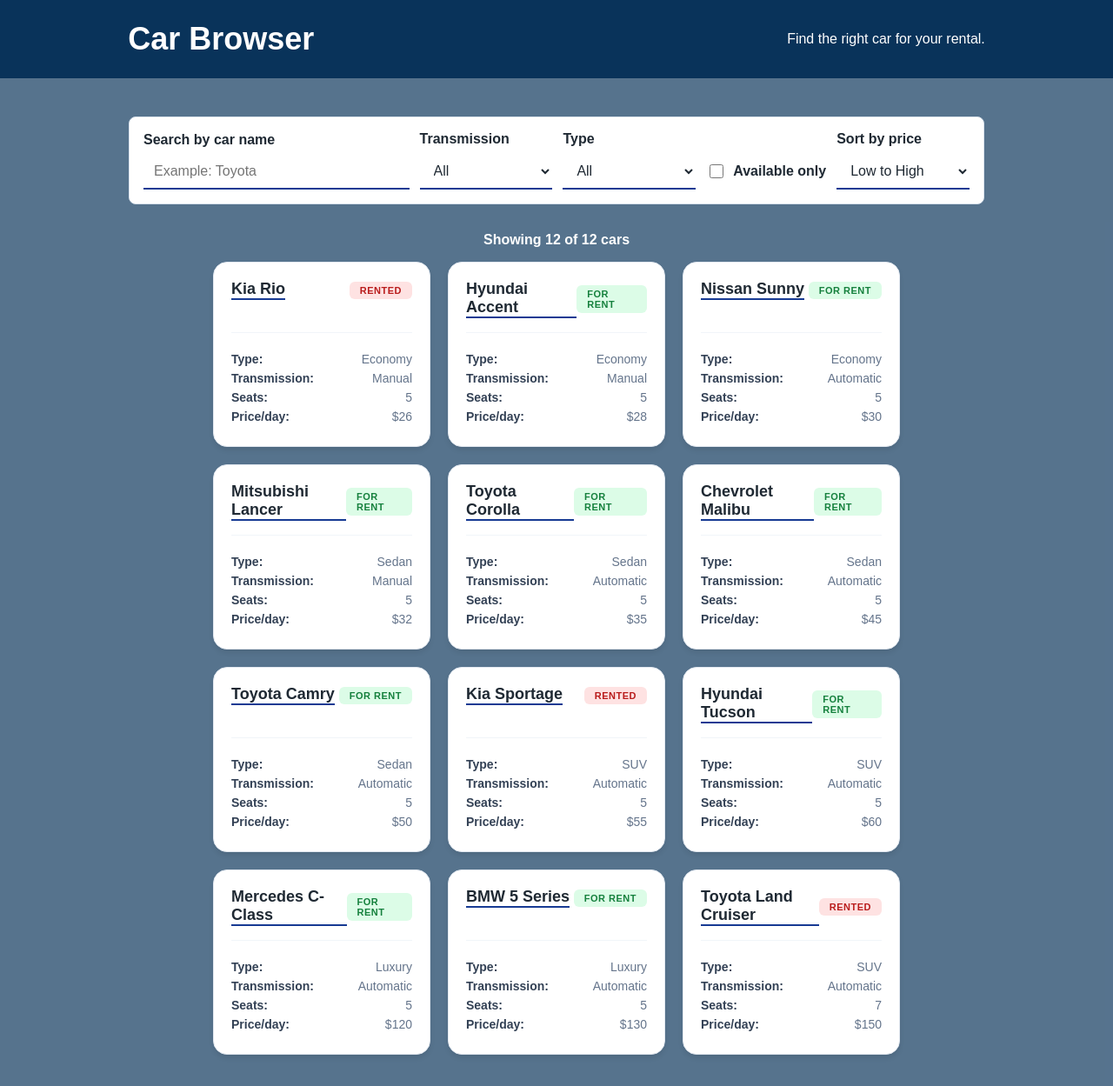
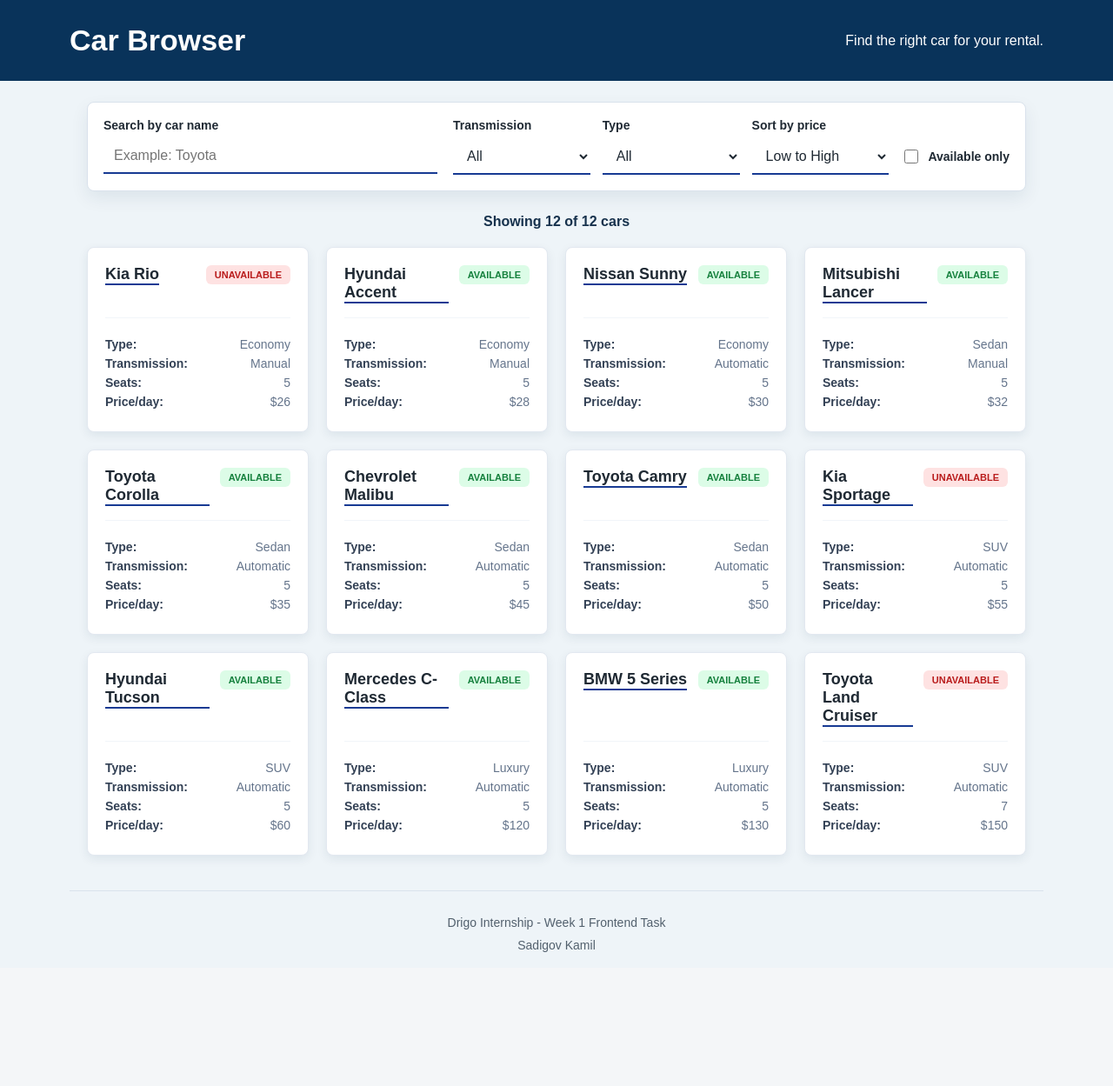
Before and after one commit to Sadigov26/drigo-car-browser, a React (Vite) app: page / in a window 1280 px wide. Shown: the whole page at 87% size. After the commit the page ends 1113 px from the top, so only its background shows below. Built offline with nearby package versions, Linux system fonts and the light colour scheme.

Commit message:
add documentation and polish layout

```diff
--- a/src/components/CarCard/CarCard.jsx
+++ b/src/components/CarCard/CarCard.jsx
@@ -10,7 +10,7 @@
       <div className={styles.cardTop}>
         <h2 className={styles.title}>{car.name}</h2>
         <span className={badgeClassName}>
-          {car.available ? "For Rent" : "Rented"}
+          {car.available ? "Available" : "Unavailable"}
         </span>
       </div>
       <div className={styles.details}>
--- a/src/components/CarCard/CarCard.module.css
+++ b/src/components/CarCard/CarCard.module.css
@@ -1,42 +1,45 @@
 .card {
+  display: flex;
+  flex-direction: column;
   padding: 20px;
   background-color: #ffffff;
   border: 1px solid #e2e8f0;
-  border-radius: 16px;
-  transition: all 0.3s ease;
-  box-shadow: 0 4px 6px -1px rgba(0, 0, 0, 0.1);
-  display: flex;
-  flex-direction: column;
+  border-radius: 8px;
+  box-shadow: 0 4px 12px rgba(15, 45, 77, 0.08);
+  transition:
+    transform 0.2s ease,
+    border-color 0.2s ease;
 }
 
-
 .card:hover {
-  transform: translateY(-5px);
+  transform: translateY(-3px);
   border-color: #09335a;
 }
 
 .cardTop {
   display: flex;
   justify-content: space-between;
-  align-items: center;
+  align-items: flex-start;
+  gap: 12px;
   margin-bottom: 16px;
 }
 
 .title {
   margin: 0;
   color: #1f2933;
-  border-bottom: 2px solid #173a93;
   font-size: 18px;
   font-weight: 700;
+  border-bottom: 2px solid #173a93;
 }
 
 .badge {
-  padding: 4px 12px;
+  padding: 5px 10px;
   font-size: 11px;
   font-weight: 600;
   text-transform: uppercase;
+  letter-spacing: 0;
+  white-space: nowrap;
   border-radius: 6px;
-  letter-spacing: 0.5px;
 }
 
 .badgeAvailable {
@@ -50,17 +53,18 @@
 }
 
 .details {
+  margin-top: auto;
+  padding-top: 16px;
   border-top: 1px solid #f1f5f9;
-  padding-top: 16px;
-  margin-top: auto;
 }
 
 .details p {
+  display: flex;
+  justify-content: space-between;
+  gap: 16px;
   margin: 6px 0;
   color: #64748b;
   font-size: 14px;
-  display: flex;
-  justify-content: space-between;
 }
 
 .details strong {
--- a/src/components/CarGrid/CarGrid.module.css
+++ b/src/components/CarGrid/CarGrid.module.css
@@ -1,12 +1,10 @@
 .carGrid {
-  display: flex;
-  flex-wrap: wrap;
-  justify-content: center;
+  display: grid;
+  grid-template-columns: repeat(auto-fit, minmax(250px, 1fr));
   width: 100%;
   gap: 20px;
 }
 
 .card {
-  width: calc(25% - 20px);
-  min-width: 250px;
+  width: 100%;
 }
--- /dev/null
+++ b/src/components/Footer/Footer.jsx
@@ -0,0 +1,12 @@
+import styles from "./Footer.module.css";
+
+const Footer = () => {
+  return (
+    <footer className={styles.footer}>
+      <p>Drigo Internship - Week 1 Frontend Task</p>
+      <p>Sadigov Kamil</p>
+    </footer>
+  );
+};
+
+export default Footer;
--- /dev/null
+++ b/src/components/Footer/Footer.module.css
@@ -0,0 +1,14 @@
+.footer {
+  width: min(1120px, 100%);
+  margin-top: auto;
+  padding: 18px 20px;
+  color: #52606d;
+  text-align: center;
+  border-top: 1px solid #d9e2ec;
+}
+
+.footer p {
+  margin: 0;
+  font-size: 14px;
+  padding-top: 10px;
+}
--- a/src/components/Header/Header.module.css
+++ b/src/components/Header/Header.module.css
@@ -2,35 +2,35 @@
   display: flex;
   justify-content: center;
   width: 100%;
-  margin-bottom: 24px;
-  padding: 24px;
+  padding: 28px 20px;
   background-color: #09335a;
 }
 
 .header h1 {
   margin: 0;
   color: #ffffff;
-  font-size: 36px;
+  font-size: 34px;
+  line-height: 1.1;
 }
 
 .headerContent {
   display: flex;
   justify-content: space-between;
   align-items: center;
-  width: 80%;
-  gap: 16px;
+  width: min(1120px, 100%);
+  gap: 24px;
 }
 
 .header p {
   margin: 0;
   color: #ffffff;
+  font-size: 16px;
 }
 
 @media screen and (max-width: 768px) {
   .headerContent {
     flex-direction: column;
     align-items: center;
-    align-content: center;
     text-align: center;
   }
 }
--- a/src/components/SearchBox/SearchBox.jsx
+++ b/src/components/SearchBox/SearchBox.jsx
@@ -14,7 +14,7 @@
 }) => {
   return (
     <div className={styles.searchBox}>
-      <div className={styles.field}>
+      <div className={`${styles.field} ${styles.searchField}`}>
         <label htmlFor="search">Search by car name</label>
         <input
           id="search"
@@ -25,6 +25,7 @@
         />
       </div>
 
+      <div className={styles.filterGroup}>
         <div className={styles.field}>
           <label htmlFor="transmission">Transmission</label>
           <select
@@ -53,15 +54,6 @@
           </select>
         </div>
 
-      <label className={styles.checkbox}>
-        <input
-          type="checkbox"
-          checked={availableOnly}
-          onChange={(event) => onAvailableChange(event.target.checked)}
-        />
-        Available only
-      </label>
-
         <div className={styles.field}>
           <label htmlFor="sort">Sort by price</label>
           <select
@@ -73,6 +65,16 @@
             <option value="highToLow">High to Low</option>
           </select>
         </div>
+
+        <label className={styles.checkbox}>
+          <input
+            type="checkbox"
+            checked={availableOnly}
+            onChange={(event) => onAvailableChange(event.target.checked)}
+          />
+          Available only
+        </label>
+      </div>
     </div>
   );
 };
--- a/src/components/SearchBox/SearchBox.module.css
+++ b/src/components/SearchBox/SearchBox.module.css
@@ -1,14 +1,21 @@
 .searchBox {
   display: grid;
-  grid-template-columns: 2fr 1fr 1fr auto 1fr;
-  align-items: end;
+  grid-template-columns: 1.2fr 2fr;
   width: 100%;
-  margin-bottom: 16px;
-  padding: 16px;
-  gap: 12px;
+  margin-bottom: 18px;
+  padding: 18px;
+  gap: 18px;
   background-color: #ffffff;
   border: 1px solid #d9e2ec;
   border-radius: 8px;
+  box-shadow: 0 8px 20px rgba(15, 45, 77, 0.08);
+}
+
+.filterGroup {
+  display: grid;
+  grid-template-columns: repeat(3, minmax(140px, 1fr)) auto;
+  align-items: end;
+  gap: 14px;
 }
 
 .field {
@@ -17,9 +24,14 @@
   gap: 8px;
 }
 
+.searchField {
+  min-width: 240px;
+}
+
 .field label,
 .checkbox {
   color: #1f2933;
+  font-size: 14px;
   font-weight: 600;
 }
 
@@ -29,10 +41,15 @@
   padding: 10px 12px;
   color: #1f2933;
   font-size: 16px;
+  background-color: #ffffff;
   border: none;
   border-bottom: 2px solid #173a93;
   outline: none;
-  background-color: #ffffff;
+}
+
+.field input:focus,
+.field select:focus {
+  border-bottom-color: #0f2d4d;
 }
 
 .checkbox {
@@ -48,14 +65,20 @@
   height: 16px;
 }
 
-@media screen and (max-width: 900px) {
+@media screen and (max-width: 1000px) {
   .searchBox {
+    grid-template-columns: 1fr;
+  }
+}
+
+@media screen and (max-width: 760px) {
+  .filterGroup {
     grid-template-columns: 1fr 1fr;
   }
 }
 
-@media screen and (max-width: 600px) {
-  .searchBox {
+@media screen and (max-width: 560px) {
+  .filterGroup {
     grid-template-columns: 1fr;
   }
 }
--- a/src/pages/CarBrowser/CarBrowser.jsx
+++ b/src/pages/CarBrowser/CarBrowser.jsx
@@ -2,6 +2,7 @@
 import { useSearchParams } from "react-router-dom";
 import Header from "../../components/Header/Header";
 import CarGrid from "../../components/CarGrid/CarGrid";
+import Footer from "../../components/Footer/Footer";
 import SearchBox from "../../components/SearchBox/SearchBox";
 import cars from "../../data/cars.json";
 import styles from "./CarBrowser.module.css";
@@ -154,6 +155,7 @@
           </div>
         )}
       </div>
+      <Footer />
     </div>
   );
 };
--- a/src/pages/CarBrowser/CarBrowser.module.css
+++ b/src/pages/CarBrowser/CarBrowser.module.css
@@ -3,23 +3,23 @@
   flex-direction: column;
   align-items: center;
   width: 100%;
+  min-height: 100vh;
   margin: 0 auto;
-  background-color: #09335aab;
+  background-color: #eef4f8;
 }
 
 .searchContainer {
   display: flex;
   flex-direction: column;
   align-items: center;
-  width: 80%;
-  margin-bottom: 16px;
-  padding: 20px;
+  width: min(1120px, 100%);
+  padding: 24px 20px 40px;
 }
 
 .counter {
   width: 100%;
-  margin: 16px 0;
-  color: #ffffff;
+  margin: 8px 0 20px;
+  color: #17324d;
   font-weight: 600;
   text-align: center;
 }
@@ -47,3 +47,7 @@
   border: none;
   border-radius: 6px;
 }
+
+.emptyState button:hover {
+  background-color: #0f2d4d;
+}
```
Also changed, not shown: src/pages/Home/Home.jsx (deleted, +0 -11 lines), 2 other files (tests, documents, lock files or other folders). Lines whose indentation alone changed are shown as unchanged.
